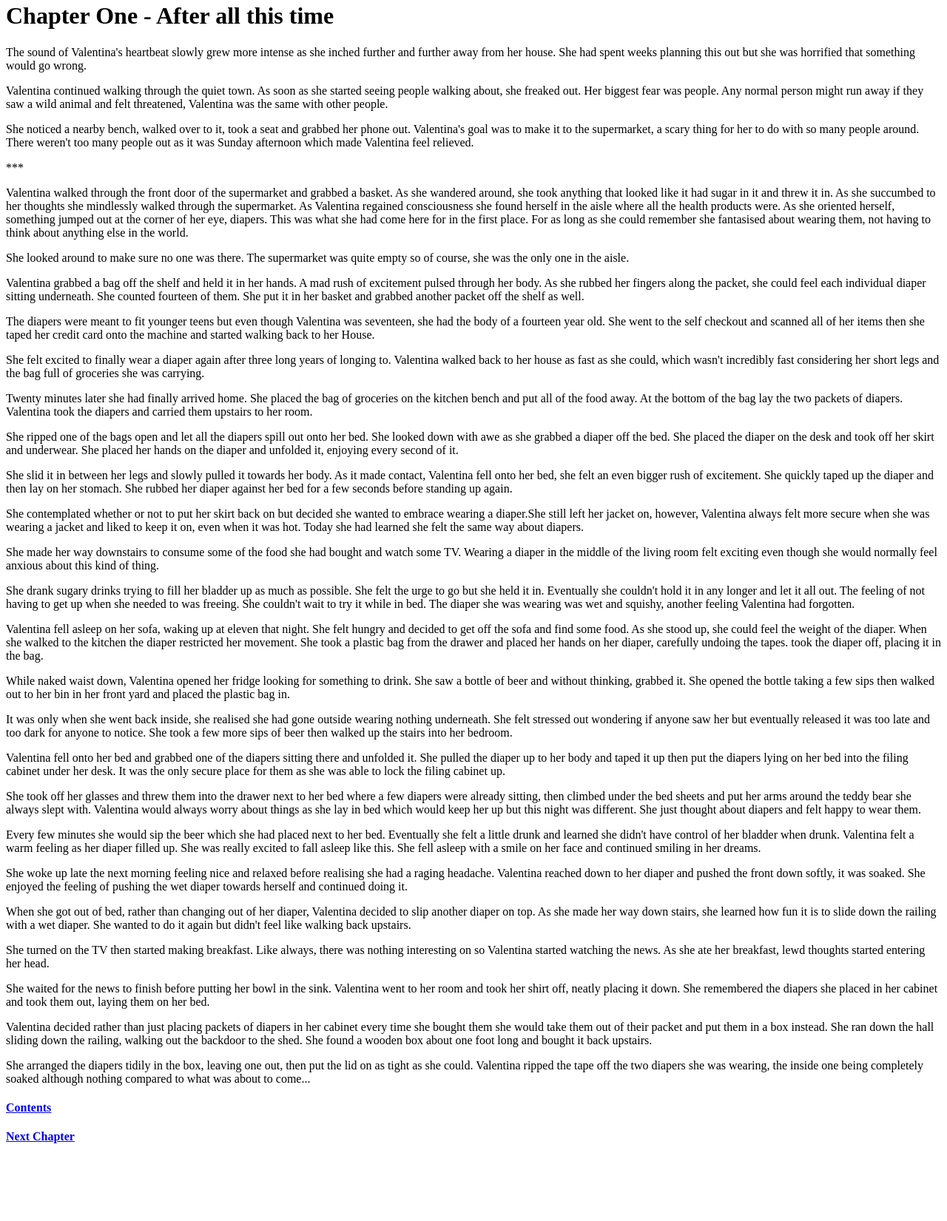
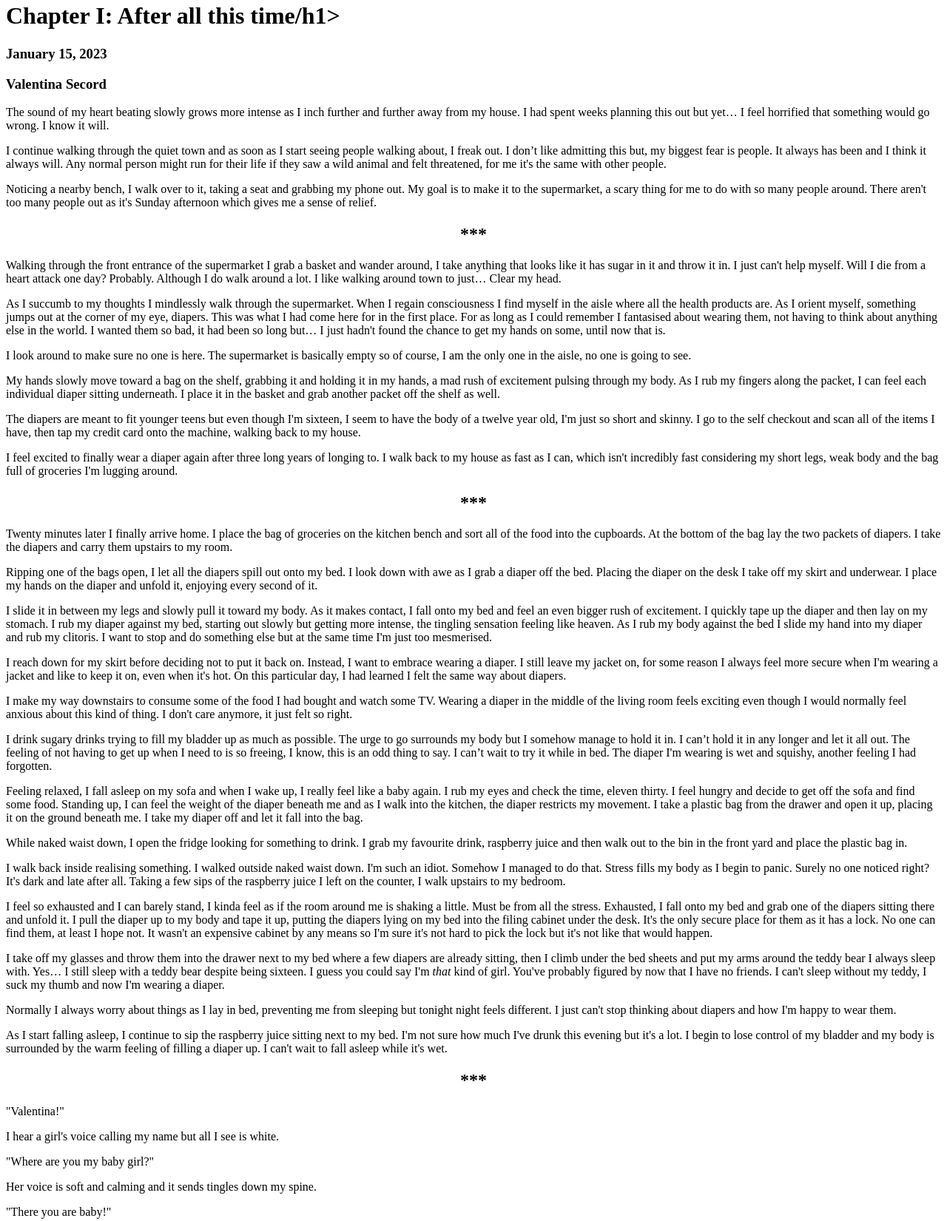
Before and after one commit to Asonance/website, a plain HTML site: page Valentina/One.html in a window 1280 px wide. Shown: the part 18-1669 px from the top of the page at 74% size. Before the commit the page ends 1586 px from the top, so only its background shows below. Drawn offline with Linux system fonts and the light colour scheme.

Commit message:
Update One.html

```diff
--- a/Valentina/One.html
+++ b/Valentina/One.html
@@ -5,60 +5,99 @@
 </head>
 <body>
 
-<h1>Chapter One - After all this time</h1>
-<p>The sound of Valentina's heartbeat slowly grew more intense as she inched further and further away from her house. She had spent weeks planning this out but she was horrified that something would go wrong. </p>
+<h1>Chapter I: After all this time/h1>
 
-<p>Valentina continued walking through the quiet town. As soon as she started seeing people walking about, she freaked out. Her biggest fear was people. Any normal person might run away if they saw a wild animal and felt threatened, Valentina was the same with other people. </p>
+ <h3>January 15, 2023</h3>
+ <h3>Valentina Secord</h3>
 
-<p>She noticed a nearby bench, walked over to it, took a seat and grabbed her phone out. Valentina's goal was to make it to the supermarket, a scary thing for her to do with so many people around. There weren't too many people out as it was Sunday afternoon which made Valentina feel relieved. </p>
+<p>The sound of my heart beating slowly grows more intense as I inch further and further away from my house. I had spent weeks planning this out but yet… I feel horrified that something would go wrong. I know it will. </p>
 
-<p>***</p>
+<p>I continue walking through the quiet town and as soon as I start seeing people walking about, I freak out. I don’t like admitting this but, my biggest fear is people. It always has been and I think it always will. Any normal person might run for their life if they saw a wild animal and felt threatened, for me it's the same with other people. </p>
 
-<p>Valentina walked through the front door of the supermarket and grabbed a basket. As she wandered around, she took anything that looked like it had sugar in it and threw it in. As she succumbed to her thoughts she mindlessly walked through the supermarket. As Valentina regained consciousness she found herself in the aisle where all the health products were. As she oriented herself, something jumped out at the corner of her eye, diapers. This was what she had come here for in the first place. For as long as she could remember she fantasised about wearing them, not having to think about anything else in the world.</p>
+<p>Noticing a nearby bench, I walk over to it, taking a seat and grabbing my phone out. My goal is to make it to the supermarket, a scary thing for me to do with so many people around. There aren't too many people out as it's Sunday afternoon which gives me a sense of relief. </p>
 
-<p>She looked around to make sure no one was there. The supermarket was quite empty so of course, she was the only one in the aisle. </p>
+<h2><center>***</center></h2>
 
-<p>Valentina grabbed a bag off the shelf and held it in her hands. A mad rush of excitement pulsed through her body. As she rubbed her fingers along the packet, she could feel each individual diaper sitting underneath. She counted fourteen of them. She put it in her basket and grabbed another packet off the shelf as well. </p>
+<p>Walking through the front entrance of the supermarket I grab a basket and wander around, I take anything that looks like it has sugar in it and throw it in. I just can't help myself. Will I die from a heart attack one day? Probably. Although I do walk around a lot. I like walking around town to just… Clear my head.</p>
 
-<p>The diapers were meant to fit younger teens but even though Valentina was seventeen, she had the body of a fourteen year old. She went to the self checkout and scanned all of her items then she taped her credit card onto the machine and started walking back to her House. </p>
+<p>As I succumb to my thoughts I mindlessly walk through the supermarket. When I regain consciousness I find myself in the aisle where all the health products are. As I orient myself, something jumps out at the corner of my eye, diapers. This was what I had come here for in the first place. For as long as I could remember I fantasised about wearing them, not having to think about anything else in the world. I wanted them so bad, it had been so long but… I just hadn't found the chance to get my hands on some, until now that is. </p>
 
-<p>She felt excited to finally wear a diaper again after three long years of longing to. Valentina walked back to her house as fast as she could, which wasn't incredibly fast considering her short legs and the bag full of groceries she was carrying. </p>
+<p>I look around to make sure no one is here. The supermarket is basically empty so of course, I am the only one in the aisle, no one is going to see. </p>
 
-<p>Twenty minutes later she had finally arrived home. She placed the bag of groceries on the kitchen bench and put all of the food away. At the bottom of the bag lay the two packets of diapers. Valentina took the diapers and carried them upstairs to her room.</p>
+<p>My hands slowly move toward a bag on the shelf, grabbing it and holding it in my hands, a mad rush of excitement pulsing through my body. As I rub my fingers along the packet, I can feel each individual diaper sitting underneath. I place it in the basket and grab another packet off the shelf as well. </p>
 
-<p>She ripped one of the bags open and let all the diapers spill out onto her bed. She looked down with awe as she grabbed a diaper off the bed. She placed the diaper on the desk and took off her skirt and underwear. She placed her hands on the diaper and unfolded it, enjoying every second of it. </p>
+<p>The diapers are meant to fit younger teens but even though I'm sixteen, I seem to have the body of a twelve year old, I'm just so short and skinny. I go to the self checkout and scan all of the items I have, then tap my credit card onto the machine, walking back to my house. </p>
 
-<p>She slid it in between her legs and slowly pulled it towards her body. As it made contact, Valentina fell onto her bed, she felt an even bigger rush of excitement. She quickly taped up the diaper and then lay on her stomach. She rubbed her diaper against her bed for a few seconds before standing up again. </p>
+<p>I feel excited to finally wear a diaper again after three long years of longing to. I walk back to my house as fast as I can, which isn't incredibly fast considering my short legs, weak body and the bag full of groceries I'm lugging around.</p>
 
-<p>She contemplated whether or not to put her skirt back on but decided she wanted to embrace wearing a diaper.She still left her jacket on, however, Valentina always felt more secure when she was wearing a jacket and liked to keep it on, even when it was hot. Today she had learned she felt the same way about diapers. </p>
+<h2><center>***</center></h2>
 
-<p>She made her way downstairs to consume some of the food she had bought and watch some TV. Wearing a diaper in the middle of the living room felt exciting even though she would normally feel anxious about this kind of thing.</p>
+<p>Twenty minutes later I finally arrive home. I place the bag of groceries on the kitchen bench and sort all of the food into the cupboards. At the bottom of the bag lay the two packets of diapers. I take the diapers and carry them upstairs to my room.</p>
 
-<p>She drank sugary drinks trying to fill her bladder up as much as possible. She felt the urge to go but she held it in. Eventually she couldn't hold it in any longer and let it all out. The feeling of not having to get up when she needed to was freeing. She couldn't wait to try it while in bed. The diaper she was wearing was wet and squishy, another feeling Valentina had forgotten. </p>
+<p>Ripping one of the bags open, I let all the diapers spill out onto my bed. I look down with awe as I grab a diaper off the bed. Placing the diaper on the desk I take off my skirt and underwear. I place my hands on the diaper and unfold it, enjoying every second of it. </p>
 
-<p>Valentina fell asleep on her sofa, waking up at eleven that night. She felt hungry and decided to get off the sofa and find some food. As she stood up, she could feel the weight of the diaper. When she walked to the kitchen the diaper restricted her movement. She took a plastic bag from the drawer and placed her hands on her diaper, carefully undoing the tapes. took the diaper off, placing it in the bag. </p>
+<p>I slide it in between my legs and slowly pull it toward my body. As it makes contact, I fall onto my bed and feel an even bigger rush of excitement. I quickly tape up the diaper and then lay on my stomach. I rub my diaper against my bed, starting out slowly but getting more intense, the tingling sensation feeling like heaven. As I rub my body against the bed I slide my hand into my diaper and rub my clitoris. I want to stop and do something else but at the same time I'm just too mesmerised. </p>
 
-<p>While naked waist down, Valentina opened her fridge looking for something to drink. She saw a bottle of beer and without thinking, grabbed it. She opened the bottle taking a few sips then walked out to her bin in her front yard and placed the plastic bag in. </p>
+<p>I reach down for my skirt before deciding not to put it back on. Instead, I want to embrace wearing a diaper. I still leave my jacket on, for some reason I always feel more secure when I'm wearing a jacket and like to keep it on, even when it's hot. On this particular day, I had learned I felt the same way about diapers. </p>
 
-<p>It was only when she went back inside, she realised she had gone outside wearing nothing underneath. She felt stressed out wondering if anyone saw her but eventually released it was too late and too dark for anyone to notice. She took a few more sips of beer then walked up the stairs into her bedroom. </p>
+<p>I make my way downstairs to consume some of the food I had bought and watch some TV. Wearing a diaper in the middle of the living room feels exciting even though I would normally feel anxious about this kind of thing. I don't care anymore, it just felt so right. </p>
 
-<p>Valentina fell onto her bed and grabbed one of the diapers sitting there and unfolded it. She pulled the diaper up to her body and taped it up then put the diapers lying on her bed into the filing cabinet under her desk. It was the only secure place for them as she was able to lock the filing cabinet up. </p>
+<p>I drink sugary drinks trying to fill my bladder up as much as possible. The urge to go surrounds my body but I somehow manage to hold it in. I can’t hold it in any longer and let it all out. The feeling of not having to get up when I need to is so freeing, I know, this is an odd thing to say. I can’t wait to try it while in bed. The diaper I'm wearing is wet and squishy, another feeling I had forgotten. </p>
 
-<p>She took off her glasses and threw them into the drawer next to her bed where a few diapers were already sitting, then climbed under the bed sheets and put her arms around the teddy bear she always slept with. Valentina would always worry about things as she lay in bed which would keep her up but this night was different. She just thought about diapers and felt happy to wear them. </p>
+<p>Feeling relaxed, I fall asleep on my sofa and when I wake up, I really feel like a baby again. I rub my eyes and check the time, eleven thirty. I feel hungry and decide to get off the sofa and find some food. Standing up, I can feel the weight of the diaper beneath me and as I walk into the kitchen, the diaper restricts my movement. I take a plastic bag from the drawer and open it up, placing it on the ground beneath me. I take my diaper off and let it fall into the bag.</p>
 
-<p>Every few minutes she would sip the beer which she had placed next to her bed. Eventually she felt a little drunk and learned she didn't have control of her bladder when drunk. Valentina felt a warm feeling as her diaper filled up. She was really excited to fall asleep like this. She fell asleep with a smile on her face and continued smiling in her dreams. </p>
+<p>While naked waist down, I open the fridge looking for something to drink. I grab my favourite drink, raspberry juice and then walk out to the bin in the front yard and place the plastic bag in. </p>
 
-<p>She woke up late the next morning feeling nice and relaxed before realising she had a raging headache. Valentina reached down to her diaper and pushed the front down softly, it was soaked. She enjoyed the feeling of pushing the wet diaper towards herself and continued doing it. </p>
+<p>I walk back inside realising something. I walked outside naked waist down. I'm such an idiot. Somehow I managed to do that. Stress fills my body as I begin to panic. Surely no one noticed right? It's dark and late after all. Taking a few sips of the raspberry juice I left on the counter, I walk upstairs to my bedroom.</p>
 
-<p>When she got out of bed, rather than changing out of her diaper, Valentina decided to slip another diaper on top. As she made her way down stairs, she learned how fun it is to slide down the railing with a wet diaper. She wanted to do it again but didn't feel like walking back upstairs. </p>
+<p>I feel so exhausted and I can barely stand, I kinda feel as if the room around me is shaking a little. Must be from all the stress. Exhausted, I fall onto my bed and grab one of the diapers sitting there and unfold it. I pull the diaper up to my body and tape it up, putting the diapers lying on my bed into the filing cabinet under the desk. It's the only secure place for them as it has a lock. No one can find them, at least I hope not. It wasn't an expensive cabinet by any means so I'm sure it's not hard to pick the lock but it's not like that would happen. </p>
 
-<p>She turned on the TV then started making breakfast. Like always, there was nothing interesting on so Valentina started watching the news. As she ate her breakfast, lewd thoughts started entering her head.</p>
+<p>I take off my glasses and throw them into the drawer next to my bed where a few diapers are already sitting, then I climb under the bed sheets and put my arms around the teddy bear I always sleep with. Yes… I still sleep with a teddy bear despite being sixteen. I guess you could say I'm <i>that</i> kind of girl. You've probably figured by now that I have no friends. I can't sleep without my teddy, I suck my thumb and now I'm wearing a diaper. </p>
 
-<p>She waited for the news to finish before putting her bowl in the sink. Valentina went to her room and took her shirt off, neatly placing it down. She remembered the diapers she placed in her cabinet and took them out, laying them on her bed. </p>
+<p>Normally I always worry about things as I lay in bed, preventing me from sleeping but tonight night feels different. I just can't stop thinking about diapers and how I'm happy to wear them. </p>
 
-<p>Valentina decided rather than just placing packets of diapers in her cabinet every time she bought them she would take them out of their packet and put them in a box instead. She ran down the hall sliding down the railing, walking out the backdoor to the shed. She found a wooden box about one foot long and bought it back upstairs. </p>
+<p>As I start falling asleep, I continue to sip the raspberry juice sitting next to my bed. I'm not sure how much I've drunk this evening but it's a lot. I begin to lose control of my bladder and my body is surrounded by the warm feeling of filling a diaper up. I can't wait to fall asleep while it's wet. </p>
 
-<p>She arranged the diapers tidily in the box, leaving one out, then put the lid on as tight as she could. Valentina ripped the tape off the two diapers she was wearing, the inside one being completely soaked although nothing compared to what was about to come... </p>
+<h2><center>***</center></h2>
+<p>"Valentina!" </p>
+
+<p>I hear a girl's voice calling my name but all I see is white.  </p>
+
+<p>"Where are you my baby girl?" </p>
+
+<p>Her voice is soft and calming and it sends tingles down my spine. </p>
+
+<p>"There you are baby!" </p>
+
+<p>I feel her kiss me and pick me up but I still can't see her. </p>
+
+<p>"Did you wet your diaper Valentina?" She giggles and I feel her hand press down onto my diaper. "That's okay, mummy wet her diaper too.  Do you need me to change your diaper? I think I need you to change mine."</p>
+
+<p>She kisses me again. </p>
+
+ <p>"You're such a cute wittel baby. <i>My</i> wittel baby. All mine."</p>
+
+<h2><center>***</center></h2>
+
+<p>I wake up late the next morning not feeling the least bit tired. The dream I just had… It reminds me of how lonely I am. I want someone to be my mummy like in the dream but… I guess I'll never get that. </p>
+
+<p>I reach down to my diaper and push the front down softly, it's soaked. I really enjoy the feeling of pushing the diaper toward me and continue to do it, getting a little carried away. </p>
+
+<p>I don't feel like changing my diaper, I like the feeling of this one but I'm also about to leak. Rather than changing, I slip another one on top. It's a tight fit and it's hard to walk but it feels good. I slide down the bannister on my way down the stairs, the feeling of it squishing my diaper feels so good that I almost want to climb back up the stairs and do it again. </p>
+
+<p>I turn on the TV then started making breakfast. Like always, there's  nothing interesting on so I just turn on the news. As I eat my breakfast, lewd thoughts start entering her head.I wait for the news to finish before putting my bowl in the sink. I go to my room and take my shirt off, neatly placing it down. I just remembered, I still have another packet of diapers placed in my cabinet. I take them out, laying them on my bed.</p>
+
+<p>Rather than just placing packets of diapers in my cabinet every time I buy them, I think I'll find a box to put them in. I run out to the shed, once again sliding down the bannister on my diaper and walk out the back door. I walk into my shed, walking around for a few minutes before finding a wooden box about eight inches long that looks perfect. </p>
+
+<p>I take the box back upstairs and place it on my desk, arranging all the diapers I have tidily in the box. I pull one out and put the lid onto the box. The diapers I'm wearing are so soaked, especially the one on the inside. I rip them off and put the fresh one onto my body. </p>
+
+<p>Playing around in diapers is certainly the most fun thing I've ever done but I wish I had someone to do it with.</p>
+
+<h2><center>***</center></h2>
+<p>The sun penetrates through my window, waking me up. My first urge, even before grabbing my glasses, is to change myself. I open my box and pull out the diaper. I have none left. I need to get more. I don't know why but I feel insecure not having any left.</p>
+
+<p>After changing myself, I open my phone to check the time, January 18 09:52, the store should open at ten. I get dressed and run out the door. I'm yet to wear away from my house and so I feel really anxious about it. I don't know what could happen. I'm so fucked. </p>
+
 
 
 <h4><a href="contents.html">Contents</a></h4>
```
